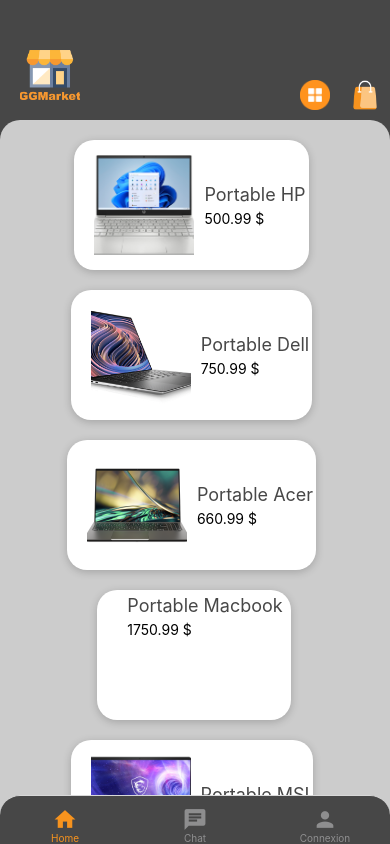
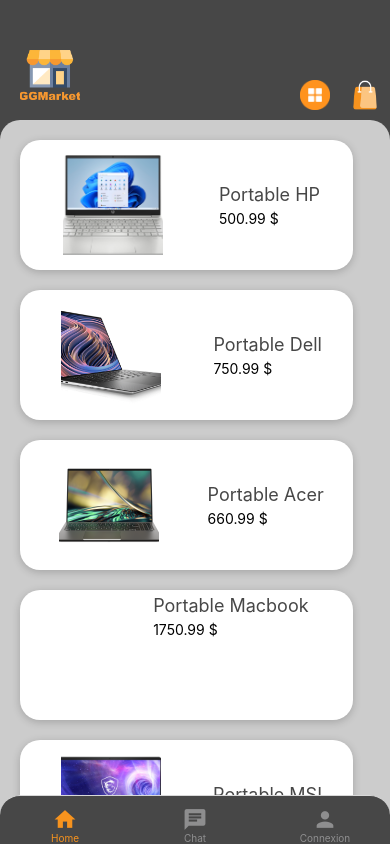
Before and after one commit to jihedatig/projet-synthese, a React Native app: screen /HomeScreen in a window 390 px wide. Built offline with nearby package versions, Linux system fonts and the light colour scheme; grey boxes are pictures that could not be loaded.

Commit message:
trying to fix margins on android 3

```diff
--- a/screens/HomeScreen.js
+++ b/screens/HomeScreen.js
@@ -32,7 +32,7 @@
     <View style={styles.screenBg}>
     <View style={styles.pageContainer}>
         { affichage ?
-    <FlatList key={'L'} contentContainerStyle={{justifyContent:'center', alignItems:'center',}} style={styles.productsList} data={Produits} renderItem={(itemData) => <ProductList nomProduit={itemData.item.nomProduit} prix={itemData.item.prix} image={itemData.item.image} details={itemData.item.details} onPress={viewProductHandler}/>} numColumns={1} keyExtractor={(item, index) =>{return 'L'+item.idproduit;}}/>
+    <FlatList key={'L'} style={styles.productsList} data={Produits} renderItem={(itemData) => <ProductList nomProduit={itemData.item.nomProduit} prix={itemData.item.prix} image={itemData.item.image} details={itemData.item.details} onPress={viewProductHandler}/>} numColumns={1} keyExtractor={(item, index) =>{return 'L'+item.idproduit;}}/>
             :
     <FlatList key={'G'} contentContainerStyle={{justifyContent:'center', alignItems:'center',}} style={styles.productsList} data={Produits} renderItem={(itemData) => <Product nomProduit={itemData.item.nomProduit} prix={itemData.item.prix} image={itemData.item.image} details={itemData.item.details} onPress={viewProductHandler}/>} numColumns={2} keyExtractor={(item, index) =>{return 'G'+item.idproduit;}}/>
         }
```
